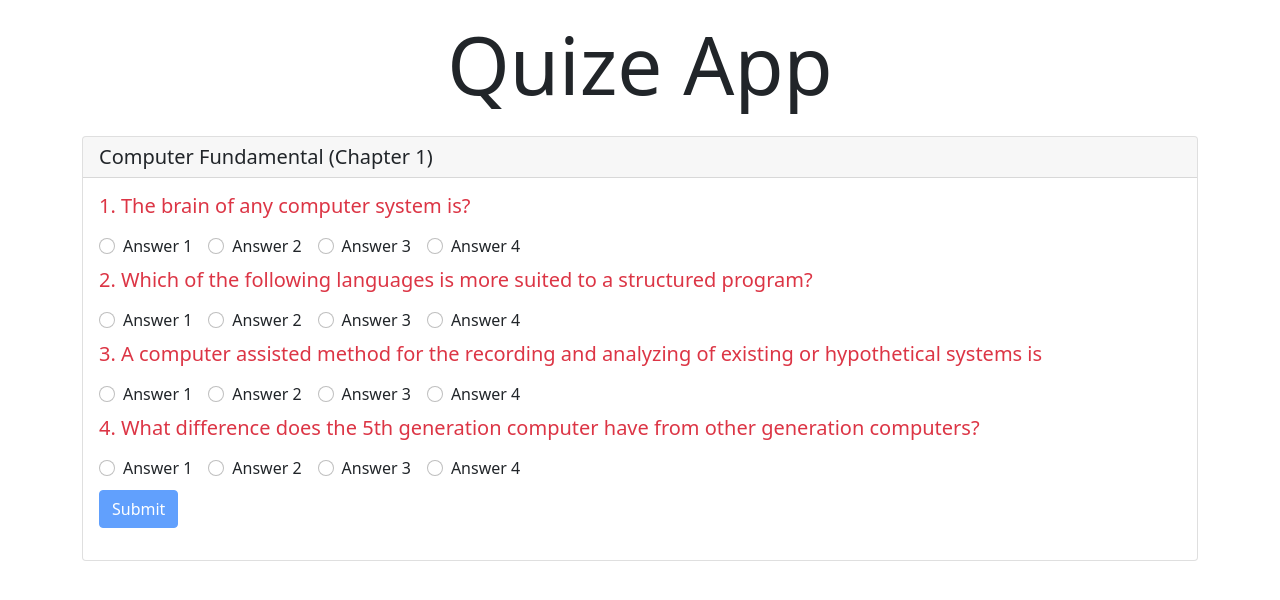
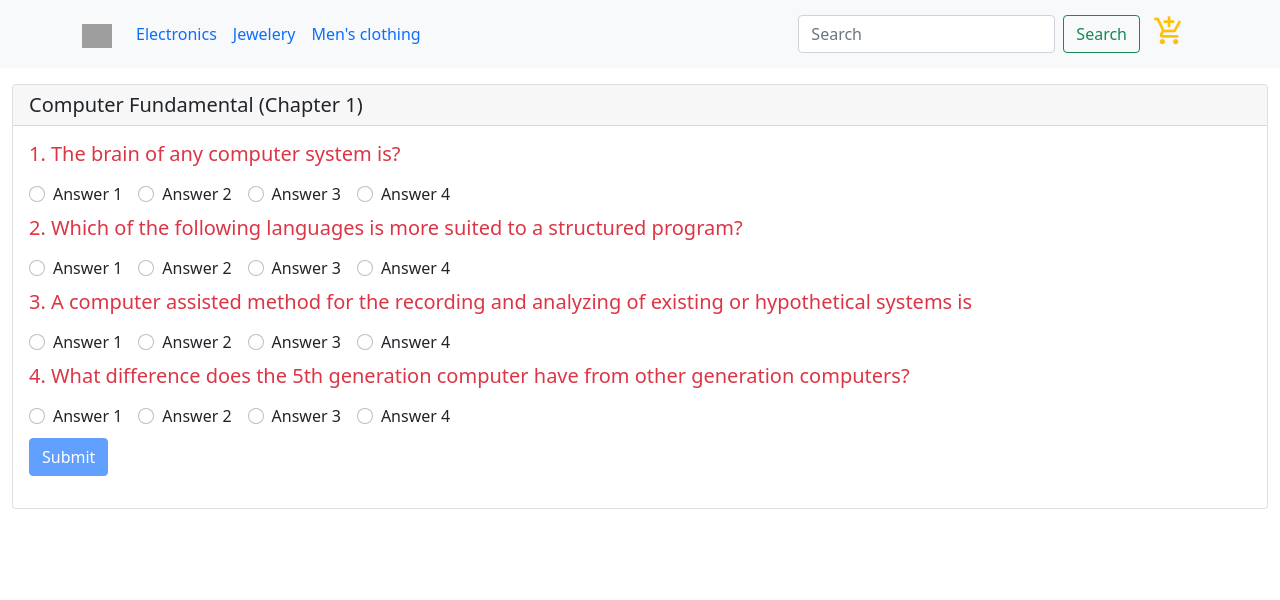
Before and after one commit to ocemblgr23/quizeapp, an Angular app: page /home in a window 1280 px wide. Shown: the top 600 px of the page. Built offline with nearby package versions, Linux system fonts and the light colour scheme; grey boxes are pictures that could not be loaded.

Commit message:
create a shopping cart UI . Approx quite ready to implement cart logic

```diff
--- a/src/app/app-routing.module.ts
+++ b/src/app/app-routing.module.ts
@@ -4,11 +4,13 @@ import {RouterModule, Routes} from "@angular/router";
 import {HomeComponent} from "./pages/home/home.component";
 import {NotFoundComponent} from "./components/not-found/not-found.component";
 import {AboutComponent} from "./pages/about/about.component";
+import {ProductListingComponent} from "./pages/product-listing/product-listing.component";
 
 
 const routes: Routes = [
   { path: 'home', component: HomeComponent },
   { path: 'about', component: AboutComponent },
+  { path: 'products', component: ProductListingComponent },
   { path: '', redirectTo:'home', pathMatch:"full" },
   { path: '**', component: NotFoundComponent },
 ];
--- a/src/app/app.component.html
+++ b/src/app/app.component.html
@@ -1,5 +1,38 @@
-<h1 class="display-1 text-center py-3">Quize App</h1>
-
-<div class="container">
+<!--<h1 class="display-1 text-center py-3">Quize App</h1>-->
+<!--navbar start-->
+<nav class="navbar navbar-expand-lg bg-light">
+  <div class="container">
+    <a class="navbar-brand" href="#">
+      <img src="https://getbootstrap.com/docs/5.2/assets/brand/bootstrap-logo.svg" alt="Bootstrap" width="30" height="24">
+    </a>
+    <button class="navbar-toggler" type="button" data-bs-toggle="collapse" data-bs-target="#navbarSupportedContent" aria-controls="navbarSupportedContent" aria-expanded="false" aria-label="Toggle navigation">
+      <span class="navbar-toggler-icon"></span>
+    </button>
+    <div class="collapse navbar-collapse" id="navbarSupportedContent">
+      <ul class="navbar-nav me-auto mb-2 mb-lg-0">
+        <li class="nav-item">
+          <a class="nav-link active" aria-current="page" href="#">Electronics</a>
+        </li>
+        <li class="nav-item">
+          <a class="nav-link" href="#">Jewelery</a>
+        </li>
+        <li class="nav-item">
+          <a class="nav-link">
+            Men's clothing
+          </a>
+        </li>
+      </ul>
+      <form class="d-flex" role="search">
+        <input class="form-control me-2" type="search" placeholder="Search" aria-label="Search">
+        <button class="btn btn-outline-success" type="submit">Search</button>
+      </form>
+      <button class="btn">
+      <span class="text-warning fs-2 material-icons md-24">add_shopping_cart</span>
+      </button>
+    </div>
+  </div>
+</nav>
+<!--navbar end-->
+<div class="container-fluid py-3">
   <router-outlet></router-outlet>
 </div>
--- a/src/app/app.module.ts
+++ b/src/app/app.module.ts
@@ -11,6 +11,7 @@ import { NotFoundComponent } from './components/not-found/not-found.component';
 import {FormsModule, ReactiveFormsModule} from "@angular/forms";
 import {HttpClientModule} from "@angular/common/http";
 import { GameComponent } from './components/game/game.component';
+import { ProductListingComponent } from './pages/product-listing/product-listing.component';
 
 @NgModule({
   declarations: [
@@ -19,7 +20,8 @@ import { GameComponent } from './components/game/game.component';
     AboutComponent,
     ContactComponent,
     NotFoundComponent,
-    GameComponent
+    GameComponent,
+    ProductListingComponent
   ],
   imports: [
     BrowserModule,
--- /dev/null
+++ b/src/app/pages/product-listing/product-listing.component.css
@@ -0,0 +1,11 @@
+.p-outer {
+  display: flex;
+
+
+}
+.p-container {
+  display: flex;
+  flex-basis: 30%;
+  gap: 20px;
+
+}
--- /dev/null
+++ b/src/app/pages/product-listing/product-listing.component.html
@@ -0,0 +1,42 @@
+<div class="container-fluid">
+
+</div>
+<div class="container-fluid">
+  <!-- card start -->
+  <div class="d-flex justify-content-center flex-wrap gap-3">
+    <div *ngFor="let p of $products | async" class="card" style="width: 18rem;">
+      <img [src]="p.image"  class="card-img-top h-75 p-5" alt="...">
+      <h4 class="card-header p-3 text-truncate">{{p.title}}</h4>
+      <div class="card-body h-25">
+        <h5 class="card-title lead text-muted">{{p.price | currency:'INR'}}</h5>
+        <p class="card-text lead text-truncate">{{p.description}}</p>
+        <div class="d-flex justify-content-center ">
+          <a href="#" class="btn btn-primary m-1">Add to cart</a>
+          <a href="#" class="btn btn-warning m-1">Buy now</a>
+        </div>
+      </div>
+    </div>
+  </div>
+  <!-- card end-->
+</div>
+
+<!--fixed the break layout *** set the card width to 18rem issue resolve-->
+<!--<div class="container-fluid">-->
+<!--  <div class="d-flex justify-content-center flex-wrap gap-3">-->
+<!--      <div *ngFor="let p of $products | async" class="card" style="width: 18rem;">-->
+<!--        <img [src]="p.image"  class="card-img-top p-5" alt="...">-->
+<!--        <div class="card-header">-->
+<!--          <h4>{{p.title}}</h4>-->
+<!--        </div>-->
+<!--        <div class="card-body">-->
+<!--          <h5 class="card-title">{{p.price | currency:'INR'}}</h5>-->
+<!--          <div class="card-text">-->
+<!--            <div class="d-flex justify-content-center ">-->
+<!--              <a href="#" class="btn btn-primary m-1">Add to cart</a>-->
+<!--              <a href="#" class="btn btn-warning m-1">Buy now</a>-->
+<!--            </div>-->
+<!--          </div>-->
+<!--        </div>-->
+<!--      </div>-->
+<!--  </div>-->
+<!--</div>-->
--- /dev/null
+++ b/src/app/pages/product-listing/product-listing.component.ts
@@ -0,0 +1,21 @@
+import {Component, OnInit} from '@angular/core';
+import {IProduct, ProductsService} from "../../shared/products.service";
+import {debounceTime, Observable} from "rxjs";
+
+@Component({
+  selector: 'app-product-listing',
+  templateUrl: './product-listing.component.html',
+  styleUrls: ['./product-listing.component.css']
+})
+export class ProductListingComponent implements OnInit{
+
+  $products:Observable<IProduct[]> = this._product.getProducts();
+
+  constructor(private _product:ProductsService) {
+  }
+  ngOnInit() {
+    // this._product.getProducts().subscribe((p:IProduct[])=>{
+    //   console.log(p)
+    // })
+  }
+}
--- /dev/null
+++ b/src/app/shared/products.service.ts
@@ -0,0 +1,33 @@
+import { Injectable } from '@angular/core';
+import {HttpClient} from "@angular/common/http";
+import {Observable} from "rxjs";
+
+export interface IProduct {
+  id: number
+  title: string
+  price: number
+  description: string
+  category: string
+  image: string
+  rating: IRating
+}
+
+export interface IRating {
+  rate: number
+  count: number
+}
+
+
+@Injectable({
+  providedIn: 'root'
+})
+export class ProductsService {
+
+  private URL="https://fakestoreapi.com/products"
+  constructor(private _http:HttpClient) { }
+
+  getProducts():Observable<IProduct[]>{
+    return this._http.get<IProduct[]>(this.URL);
+  }
+
+}
--- a/src/index.html
+++ b/src/index.html
@@ -7,7 +7,8 @@
   <meta name="viewport" content="width=device-width, initial-scale=1">
   <!-- Bootstrap CSS -->
   <link href="https://cdn.jsdelivr.net/npm/bootstrap@5.0.2/dist/css/bootstrap.min.css" rel="stylesheet" integrity="sha384-EVSTQN3/azprG1Anm3QDgpJLIm9Nao0Yz1ztcQTwFspd3yD65VohhpuuCOmLASjC" crossorigin="anonymous">
-
+  <link href="https://fonts.googleapis.com/icon?family=Material+Icons"
+        rel="stylesheet">
   <link rel="icon" type="image/x-icon" href="favicon.ico">
 </head>
 <body>
@@ -17,5 +18,6 @@
 
   <script src="https://cdn.jsdelivr.net/npm/@popperjs/core@2.9.2/dist/umd/popper.min.js" integrity="sha384-IQsoLXl5PILFhosVNubq5LC7Qb9DXgDA9i+tQ8Zj3iwWAwPtgFTxbJ8NT4GN1R8p" crossorigin="anonymous"></script>
   <script src="https://cdn.jsdelivr.net/npm/bootstrap@5.0.2/dist/js/bootstrap.min.js" integrity="sha384-cVKIPhGWiC2Al4u+LWgxfKTRIcfu0JTxR+EQDz/bgldoEyl4H0zUF0QKbrJ0EcQF" crossorigin="anonymous"></script>
+
 </body>
 </html>
```
Also changed, not shown: 2 other files (tests, documents, lock files or other folders).
